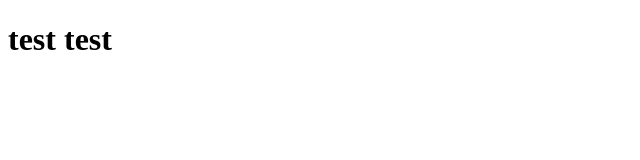
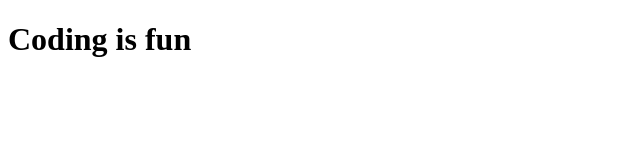
Before and after one commit to Joshsiddle/First-github-project, a plain HTML site: page index.html in a window 1280 px wide. Shown: the whole page, without its empty margins (0-640 px from the left). Drawn offline with Linux system fonts and the light colour scheme.

Commit message:
Changed text

```diff
--- a/index.html
+++ b/index.html
@@ -7,6 +7,6 @@
     <title>Document</title>
 </head>
 <body>
-    <H1>test test</H1>
+    <H1>Coding is fun</H1>
 </body>
 </html>
```
